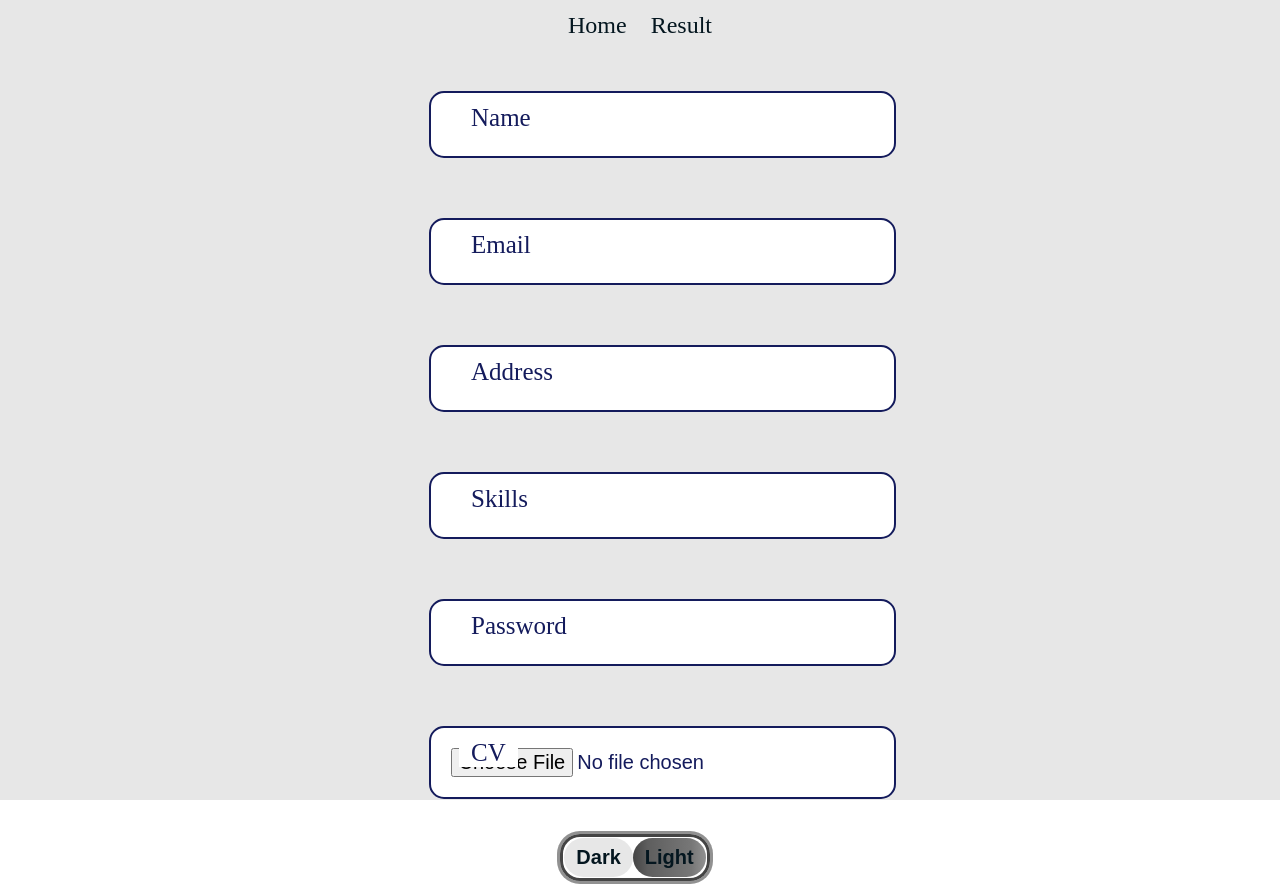
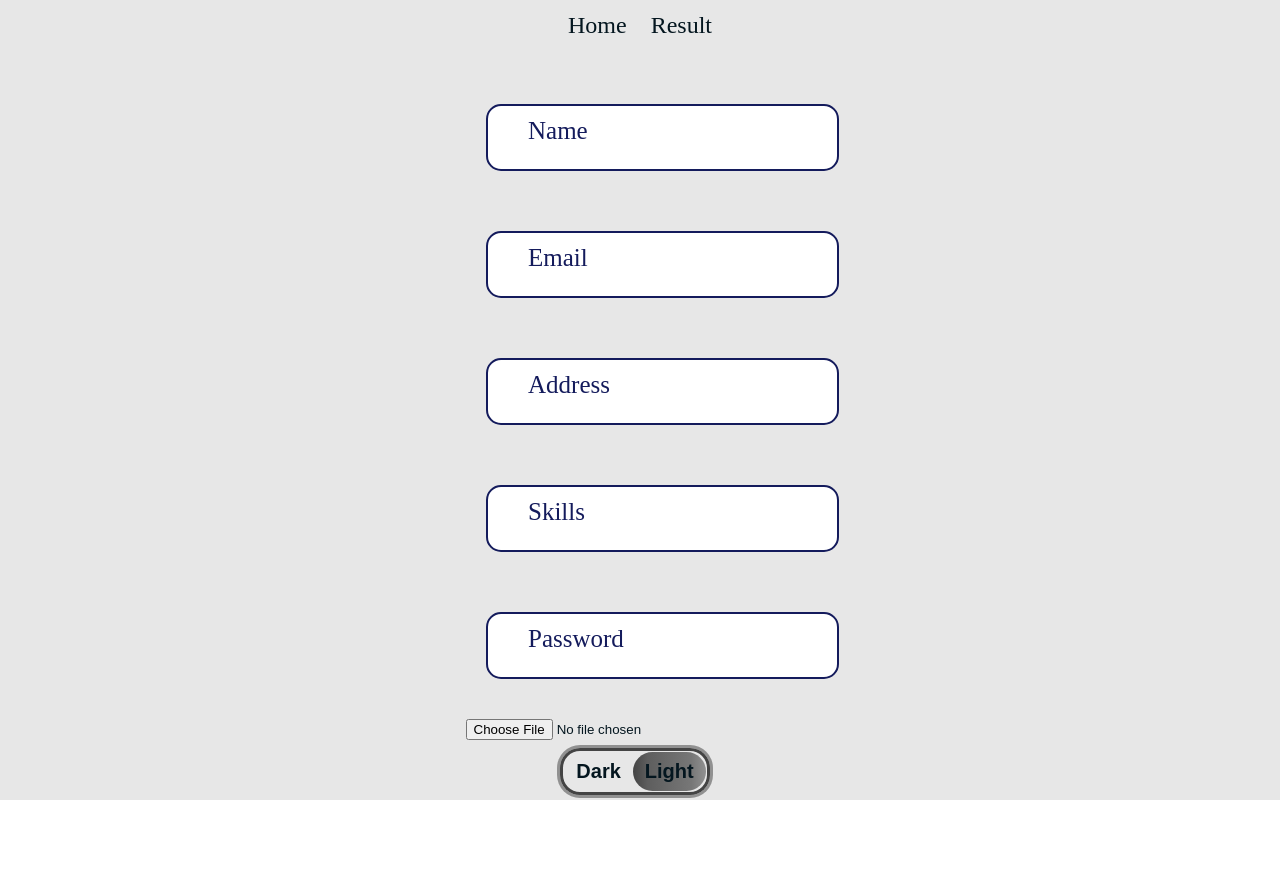
Before and after one commit to M-Hafez22/dynamic-form-react, a React (Vite) app: page /#/ in a window 1280 px wide. After the commit the page ends 800 px from the top, so only its background shows below. Built offline with nearby package versions, Linux system fonts and the light colour scheme.

Commit message:
💄 display file input with the default style

```diff
--- a/src/components/form/Form.jsx
+++ b/src/components/form/Form.jsx
@@ -4,15 +4,14 @@ import { UserInputContext } from "../../contexts/userInput"
 
 export default function Form() {
   const [{ formItems }, setFormItems] = useContext(UserInputContext)
-  const feilds = formItems.map(
-    (item, i) =>
+  const feilds = formItems.map((item, i) =>
+    item.type === "file" ? (
+      <input type={item.type} key={item.name} required />
+    ) : (
       item.type &&
       item.name && <Feild type={item.type} key={item.name} text={item.name} />
+    )
   )
 
-  return (
-    <form className="form">
-      {feilds}
-    </form>
-  )
+  return <form className="form">{feilds}</form>
 }
```
